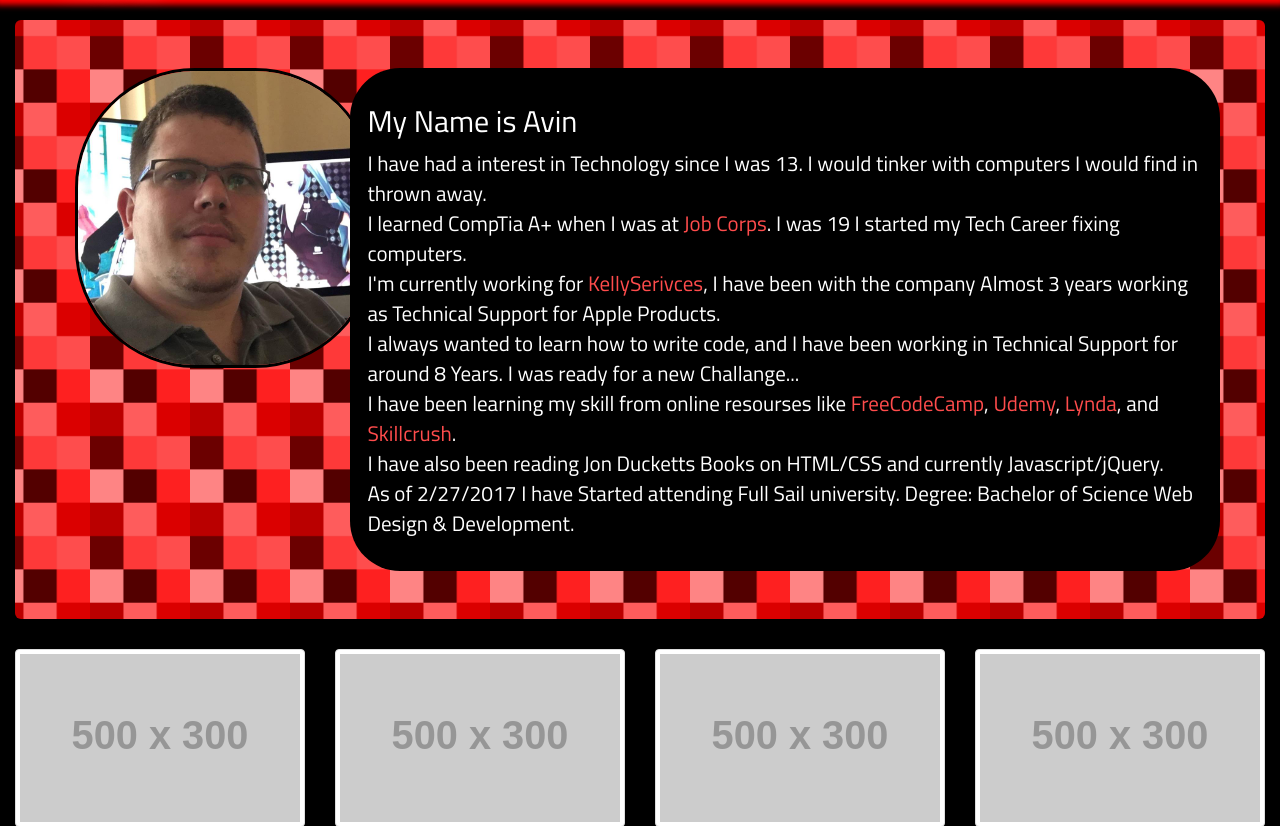
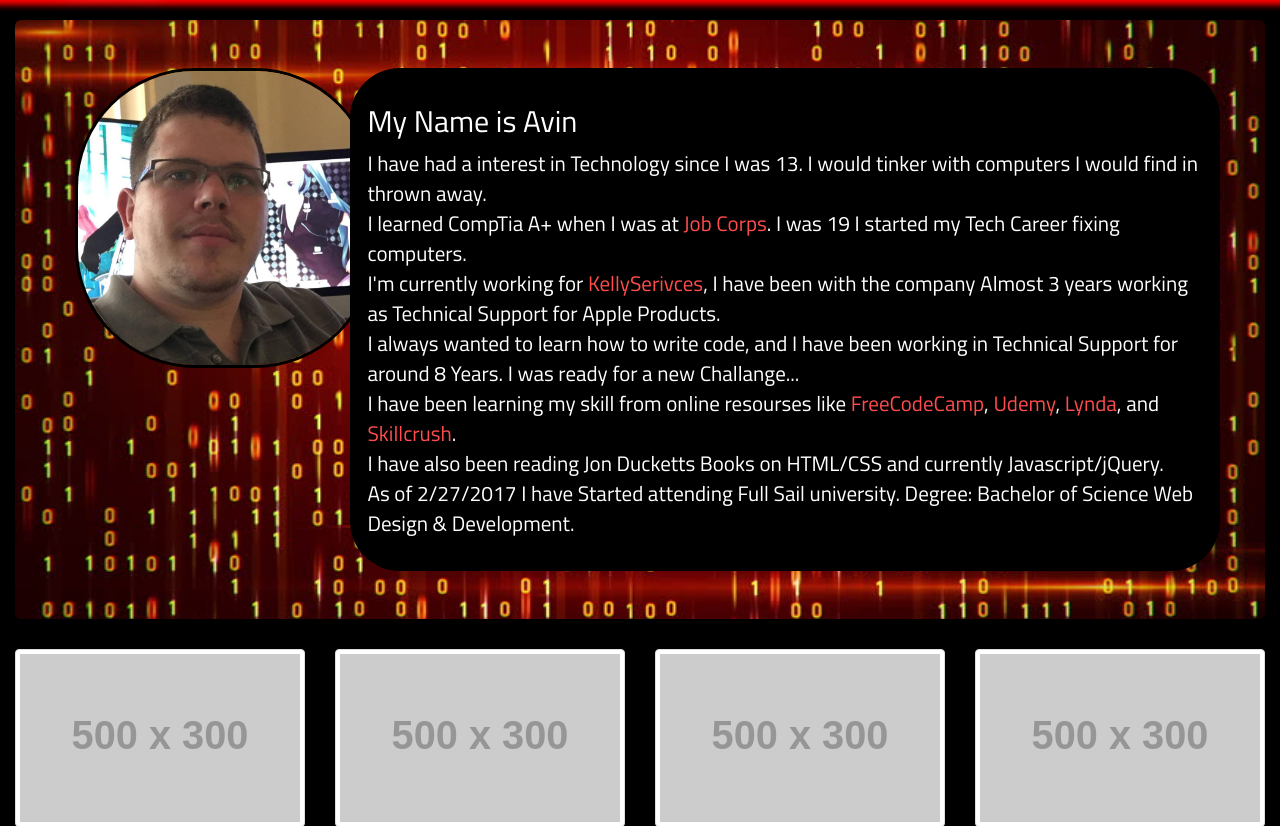
Before and after one commit to Verlock/Portfolio-2-20-2017, a PHP site: page / in a window 1280 px wide. Shown: the part 50-876 px from the top of the page. Run offline with PHP 8.4, Linux system fonts and the light colour scheme; grey boxes labelled with a size stand in for pictures from a placeholder-image service; some libraries are stand-ins or nearby versions.

Commit message:
Change about background 2/21/2017 10:11AM EST

```diff
--- a/css/master.css
+++ b/css/master.css
@@ -63,8 +63,8 @@ nav .navbar-brand p{
 }
 
 .jumbotron{
-  background: url('../img/background_red.png') repeat center;
-  background-size: 100px;
+  background: url('../img/backgroun_red_2.jpg') no-repeat center;
+  background-size: 100%;
 }
 
 .about{
```
Also changed, not shown: img/backgroun_red_2.jpg (added).
